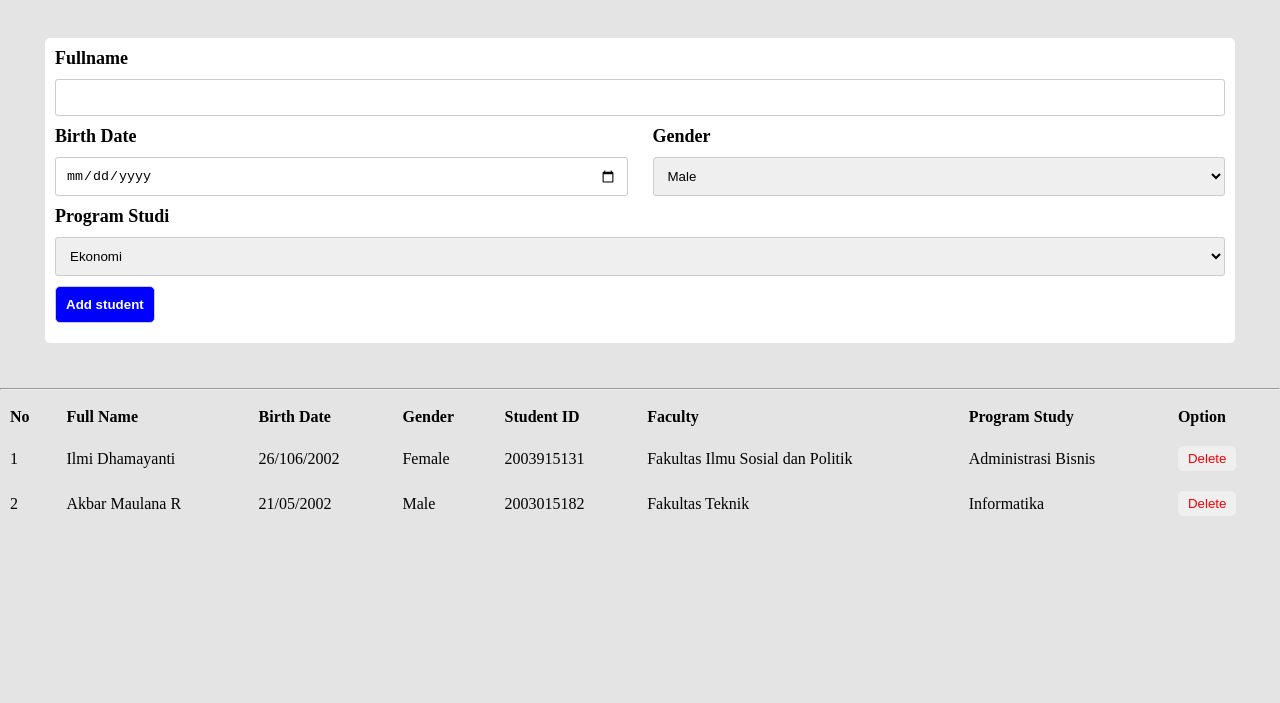
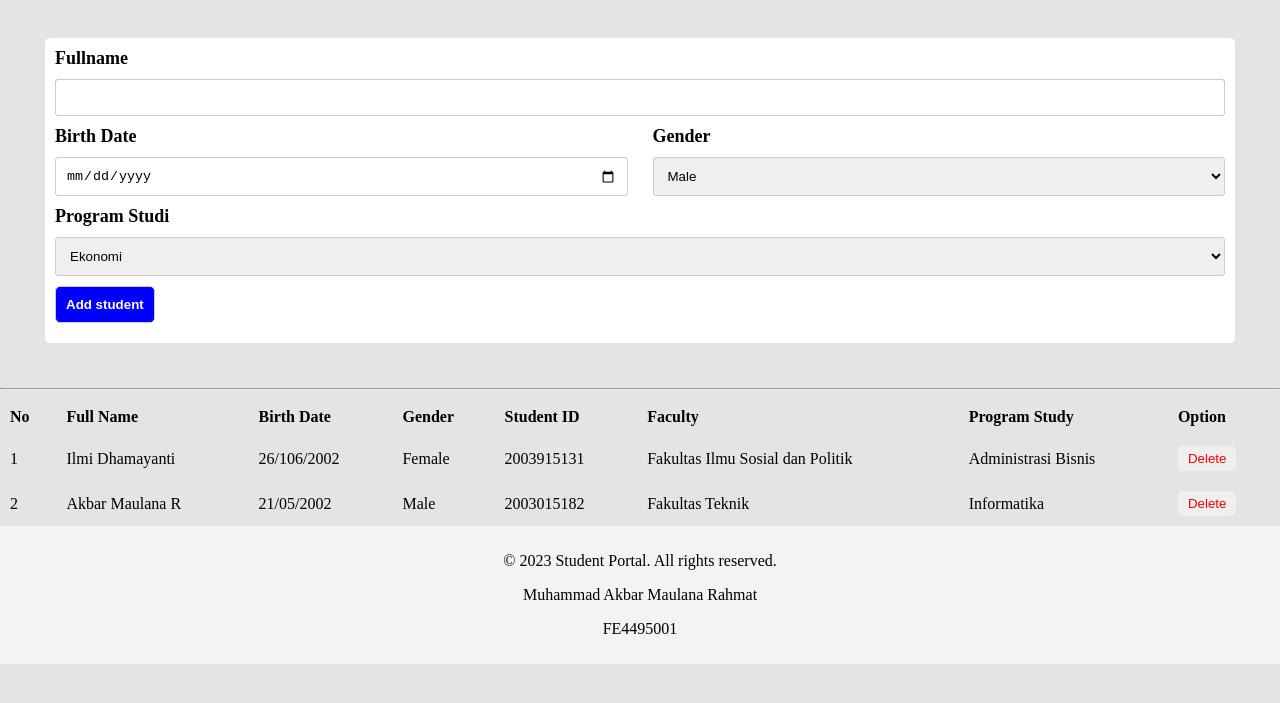
Before and after one commit to Akbarmaulanar21/Basic-Development, a website: page index.html in a window 1280 px wide. Shown: the part 77-780 px from the top of the page. Drawn offline with Linux system fonts and the light colour scheme.

Commit message:
update style

```diff
--- a/index.html
+++ b/index.html
@@ -94,6 +94,20 @@
             </tbody>
         </table>
     </div>
+
+  <footer class="footer">
+    <p>&copy; 2023 Student Portal. All rights reserved.</p>
+    <!-- Tambahkan Student Name & Camp ID
+      example:
+
+      <p class="studentName">John Doe</p>
+      <p class="studentId">123456789</p>
+
+    -->
+    <!-- TODO: answer here -->
+    <p class="studentName">Muhammad Akbar Maulana Rahmat</p>
+    <p class="studentId">FE4495001</p>
+  </footer>
 </body>
 
 </html>
--- a/style.css
+++ b/style.css
@@ -113,3 +113,9 @@ nav img {
   border-radius: 5px;
   cursor: pointer;
 }
+
+.footer {
+  background-color: #f3f3f3;
+  padding: 10px;
+  text-align: center;
+}
```
